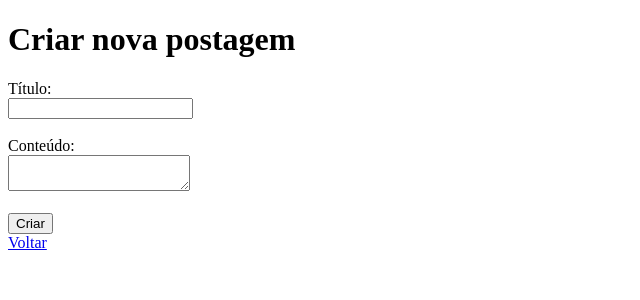
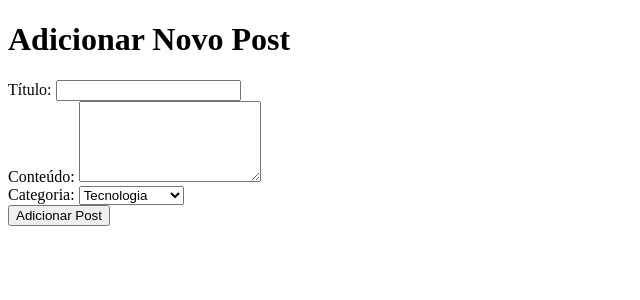
Before and after one commit to joaothedog/python-web, a Django app: page /create/ in a window 1280 px wide. Shown: the top 300 px of the page, without its empty margins (0-640 px from the left). Run offline with Django 5.2, Linux system fonts and the light colour scheme; data comes from the database, SQL or seed files in the repository; both versions use the stored data as it was after the commit.

Commit message:
Adicionado categoria e filtragem por categoria

```diff
--- a/projetos/blog-django/blog/app_blog/admin.py
+++ b/projetos/blog-django/blog/app_blog/admin.py
@@ -1,4 +1,5 @@
 from django.contrib import admin
-from .models import Post
+from .models import Post, Categoria
 
 admin.site.register(Post)
+admin.site.register(Categoria)
--- a/projetos/blog-django/blog/app_blog/models.py
+++ b/projetos/blog-django/blog/app_blog/models.py
@@ -1,8 +1,19 @@
 from django.db import models
+
+
+class Categoria(models.Model):
+    nome = models.CharField(max_length=100)
+
+    def __str__(self):
+        return self.nome
+
 
 class Post(models.Model):
     titulo = models.CharField(max_length=200)
     conteudo = models.TextField()
+    categoria = models.ForeignKey(
+        Categoria, on_delete=models.CASCADE, default=1
+    )
     data = models.DateTimeField(auto_now_add=True)
 
     def __str__(self):
--- a/projetos/blog-django/blog/app_blog/templates/app_blog/add_post.html
+++ b/projetos/blog-django/blog/app_blog/templates/app_blog/add_post.html
@@ -1,18 +1,26 @@
 <!DOCTYPE html>
 <html>
 <head>
-    <title>Blog - Django</title>
+    <title>Adicionar Post</title>
 </head>
 <body>
-    <h1>Criar nova postagem</h1>
-    <form method="post">
+    <h1>Adicionar Novo Post</h1>
+    <form method="POST">
         {% csrf_token %}
-        <label for="titulo">Título:</label><br>
-        <input type="text" id="titulo" name="titulo" required><br><br>
-        <label for="conteudo">Conteúdo:</label><br>
-        <textarea id="conteudo" name="conteudo" required></textarea><br><br>
-        <button type="submit">Criar</button>
+        <label for="titulo">Título:</label>
+        <input type="text" id="titulo" name="titulo" required><br>
+
+        <label for="conteudo">Conteúdo:</label>
+        <textarea id="conteudo" name="conteudo" rows="5" required></textarea><br>
+
+        <label for="categoria">Categoria:</label>
+        <select id="categoria" name="categoria" required>
+            {% for categoria in categorias %}
+                <option value="{{ categoria.id }}">{{ categoria.nome }}</option>
+            {% endfor %}
+        </select><br>
+
+        <button type="submit">Adicionar Post</button>
     </form>
-    <a href="{% url 'posts' %}">Voltar</a>
 </body>
 </html>
--- a/projetos/blog-django/blog/app_blog/urls.py
+++ b/projetos/blog-django/blog/app_blog/urls.py
@@ -4,4 +4,5 @@ from . import views
 urlpatterns = [
     path('', views.posts, name='posts'),
     path('create/', views.add_post, name="add_post"),
+    path('categoria/<int:categoria_id>', views.posts_por_categoria, name='posts_por_categoria')
 ]
--- a/projetos/blog-django/blog/app_blog/views.py
+++ b/projetos/blog-django/blog/app_blog/views.py
@@ -1,14 +1,31 @@
-from django.shortcuts import render, redirect
-from .models import Post
+from django.shortcuts import render, redirect, get_object_or_404
+from .models import Post, Categoria
 
 def posts(request):
-    postagens = Post.objects.all().order_by('-data')
-    return render(request, 'app_blog/posts.html', {'postagens': postagens})
+    categorias = Categoria.objects.all()
+    categoria_id = request.GET.get('categoria')
+
+    if categoria_id:
+        postagens = Post.objects.filter(categoria_id=categoria_id).order_by('-data')
+    else:
+        postagens = Post.objects.all().order_by('-data')
+
+    return render(request, 'app_blog/posts.html', {'postagens': postagens, 'categorias': categorias})
 
 def add_post(request):
     if request.method == 'POST':
         titulo = request.POST['titulo']
         conteudo = request.POST['conteudo']
-        Post.objects.create(titulo=titulo, conteudo=conteudo)
+        categoria_id = request.POST['categoria']
+        categoria = Categoria.objects.get(id=categoria_id)
+        Post.objects.create(titulo=titulo, conteudo=conteudo, categoria=categoria)
         return redirect('posts')
-    return render(request, 'app_blog/add_post.html')
+
+    categorias = Categoria.objects.all()
+    return render(request, 'app_blog/add_post.html', {'categorias': categorias})
+
+def posts_por_categoria(request, categoria_id):
+    categoria = get_object_or_404(Categoria, id=categoria_id)
+    postagens = categoria.posts.all()
+    categorias = Categoria.objects.all()
+    return render(request, 'app_blog/posts_por_categoria.html', {'postagens': postagens, 'categoria': categoria,'categorias': categorias})
```
Also changed, not shown: projetos/blog-django/blog/app_blog/templates/app_blog/posts.html (+15 -0 lines), projetos/blog-django/blog/app_blog/templates/app_blog/posts_por_categoria.html (added, +29 -0 lines), projetos/blog-django/blog/app_blog/migrations/0002_categoria.py (added), projetos/blog-django/blog/app_blog/migrations/0003_remove_post_data_post_categoria.py (added), projetos/blog-django/blog/app_blog/migrations/0004_post_data.py (added), projetos/blog-django/blog/db.sqlite3.
